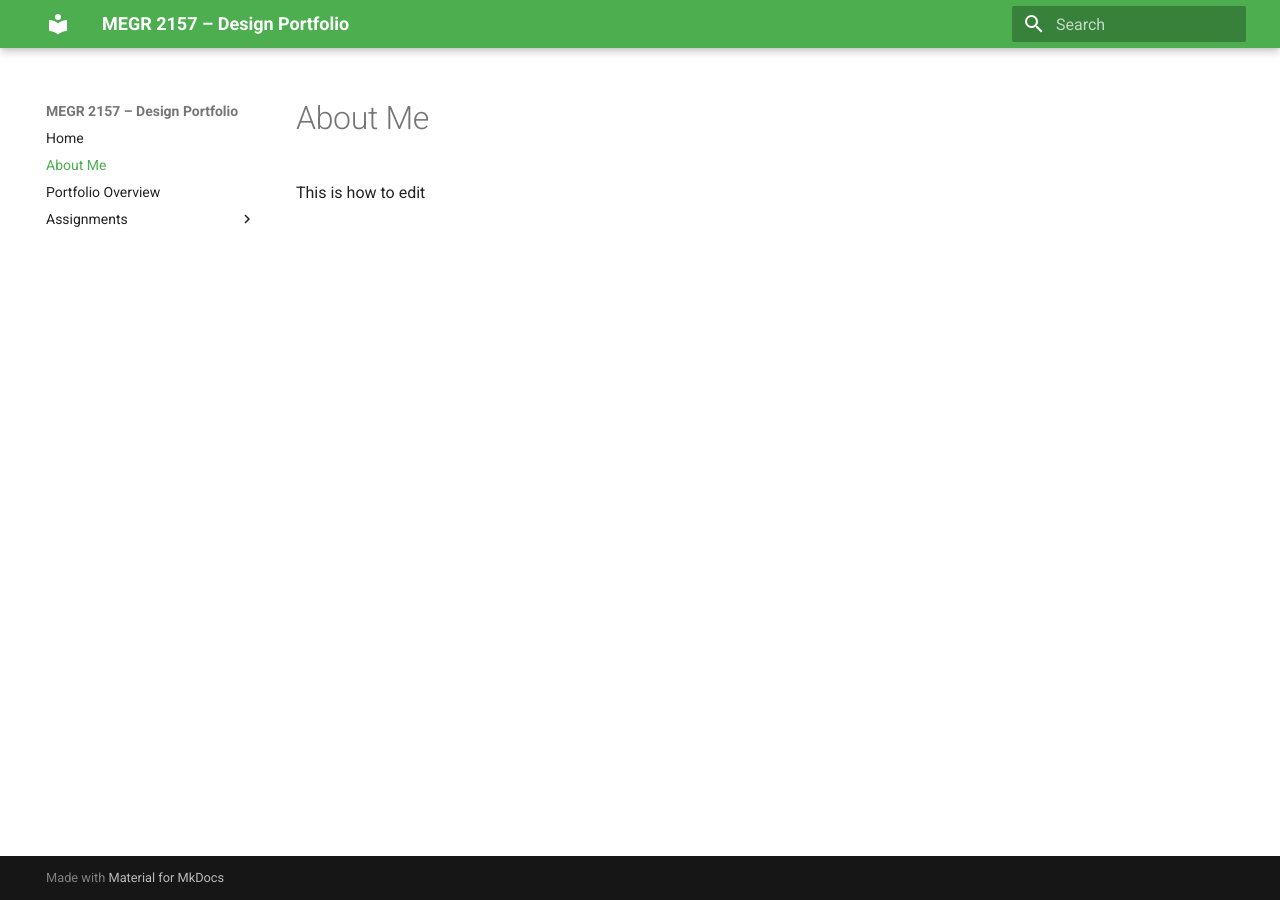
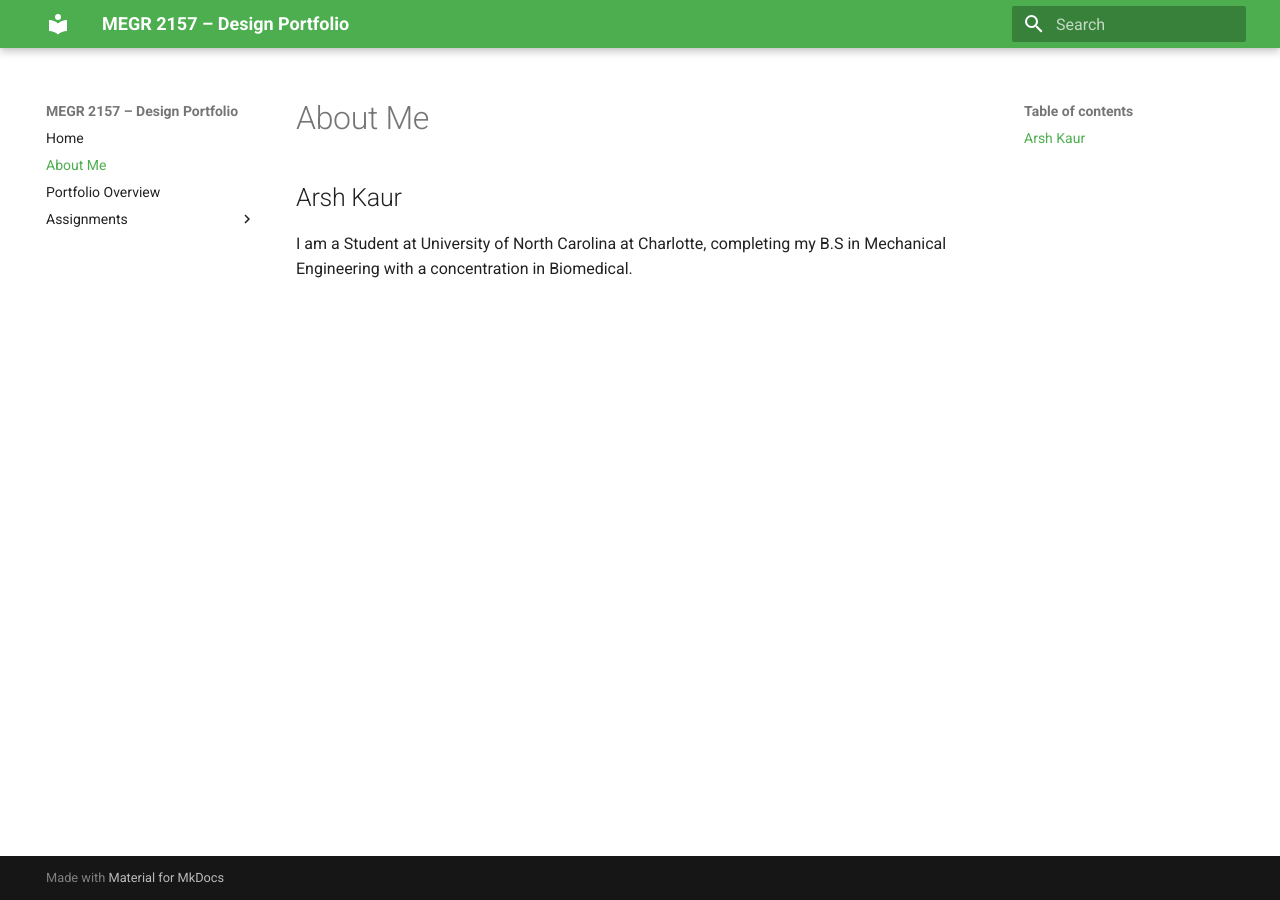
Before and after one commit to akaur-5/design-projects-portfolio, an MkDocs documentation site: the page built from docs/aboutme/index.md, in a window 1280 px wide. Built offline with MkDocs 1.6.1 and Material for MkDocs 9.7.7, drawn with Linux system fonts in a browser that asks for light colours.

Commit message:
Update 'About Me' section with personal information

```diff
--- a/docs/aboutme/index.md
+++ b/docs/aboutme/index.md
@@ -1,2 +1,3 @@
 #About Me
-This is how to edit
+## Arsh Kaur
+I am a Student at University of North Carolina at Charlotte, completing my B.S in Mechanical Engineering with a concentration in Biomedical.
```
